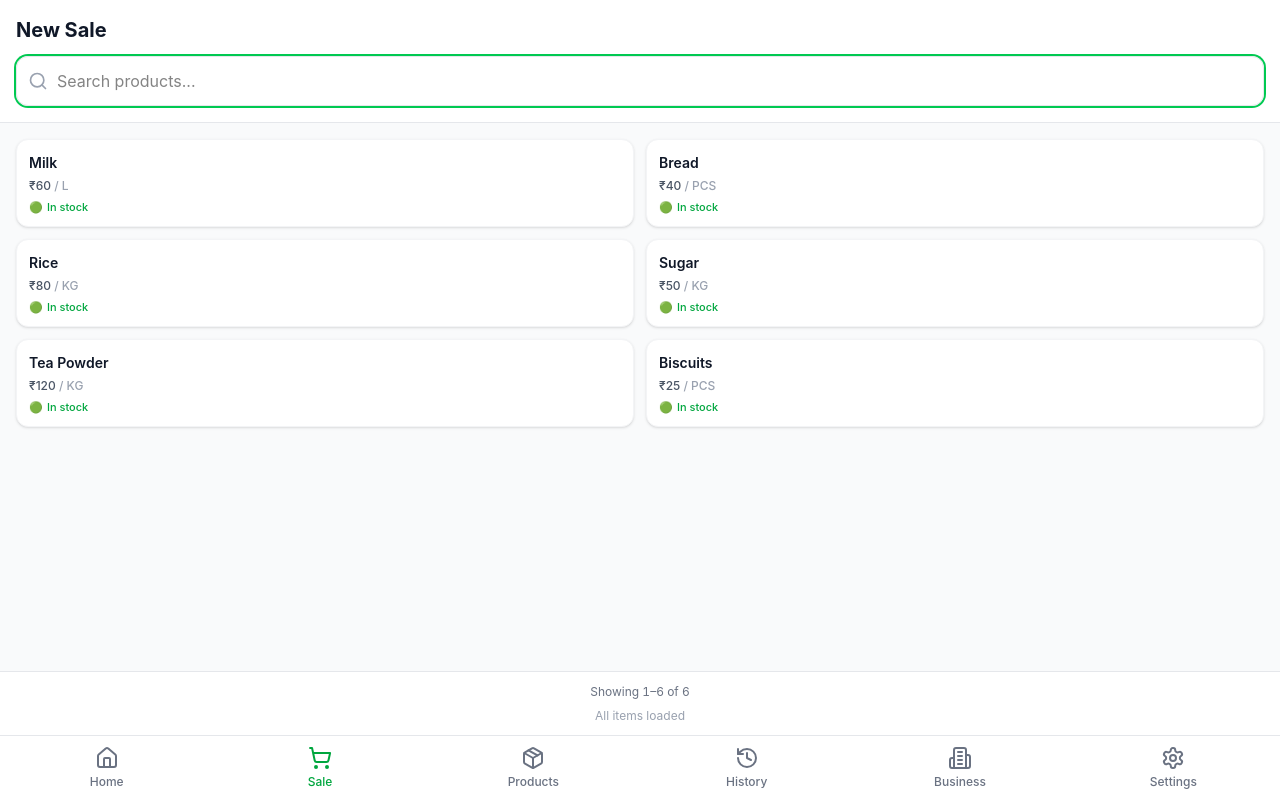
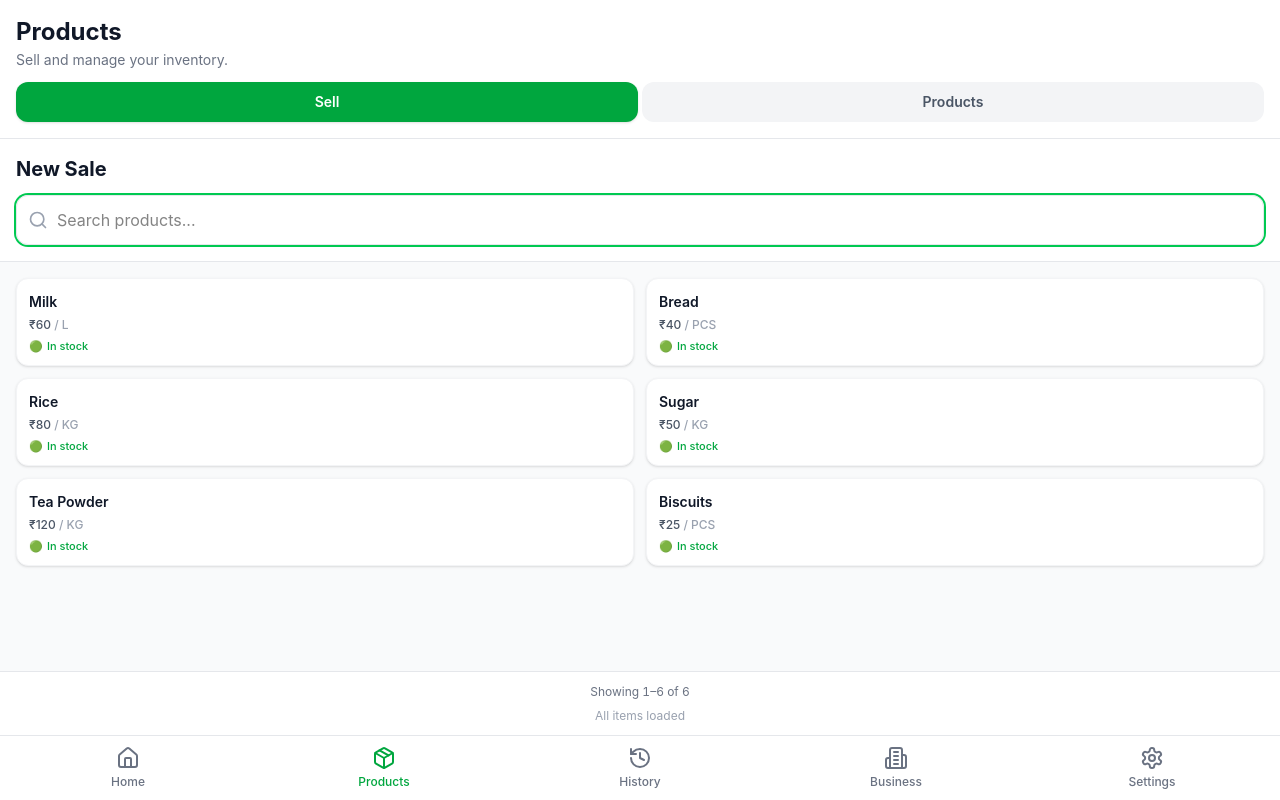
Before and after one commit to jahircodes/pos-ui, a React (Vite) app: page / in a window 1280 px wide. Both pictures are taken after a click on the button "+ New Sale". Built offline with nearby package versions, Linux system fonts and the light colour scheme.

Commit message:
Refactor App and BottomNav components to replace 'sale' and 'products' tabs with a unified 'shop' tab; integrate SaleProductsHubScreen for managing sales and products. Update localization files for new sales hub terminology.

```diff
--- a/src/app/App.tsx
+++ b/src/app/App.tsx
@@ -2,19 +2,32 @@ import { useState } from 'react';
 import { Toaster } from 'sonner';
 import { BottomNav } from './components/BottomNav';
 import { Dashboard } from './components/Dashboard';
-import { SaleScreen } from './components/SaleScreen';
-import { ProductsScreen } from './components/ProductsScreen';
 import { HistoryScreen } from './components/HistoryScreen';
 import { SettingsScreen } from './components/SettingsScreen';
 import { ShopStaffHubScreen } from './components/ShopStaffHubScreen';
+import { SaleProductsHubScreen, type SaleProductsHubTab } from './components/SaleProductsHubScreen';
 
 export default function App() {
   const [activeTab, setActiveTab] = useState<
-    'home' | 'sale' | 'products' | 'history' | 'business' | 'settings'
+    'home' | 'shop' | 'history' | 'business' | 'settings'
   >('home');
+  const [shopHubTab, setShopHubTab] = useState<SaleProductsHubTab>('sell');
+
+  const handleMainTabChange = (tab: 'home' | 'shop' | 'history' | 'business' | 'settings') => {
+    if (tab === 'shop' && activeTab !== 'shop') {
+      setShopHubTab('sell');
+    }
+    setActiveTab(tab);
+  };
 
   const handleNewSale = () => {
-    setActiveTab('sale');
+    setShopHubTab('sell');
+    setActiveTab('shop');
+  };
+
+  const handleViewProducts = () => {
+    setShopHubTab('products');
+    setActiveTab('shop');
   };
 
   const handleSaleComplete = () => {
@@ -29,18 +42,23 @@ export default function App() {
         {activeTab === 'home' && (
           <Dashboard
             onNewSale={handleNewSale}
-            onViewProducts={() => setActiveTab('products')}
+            onViewProducts={handleViewProducts}
             onViewHistory={() => setActiveTab('history')}
           />
         )}
-        {activeTab === 'sale' && <SaleScreen onComplete={handleSaleComplete} />}
-        {activeTab === 'products' && <ProductsScreen />}
+        {activeTab === 'shop' && (
+          <SaleProductsHubScreen
+            hubTab={shopHubTab}
+            onHubTabChange={setShopHubTab}
+            onSaleComplete={handleSaleComplete}
+          />
+        )}
         {activeTab === 'history' && <HistoryScreen />}
         {activeTab === 'business' && <ShopStaffHubScreen />}
         {activeTab === 'settings' && <SettingsScreen />}
       </div>
 
-      <BottomNav activeTab={activeTab} onTabChange={setActiveTab} />
+      <BottomNav activeTab={activeTab} onTabChange={handleMainTabChange} />
     </div>
   );
 }
--- a/src/app/components/BottomNav.tsx
+++ b/src/app/components/BottomNav.tsx
@@ -1,9 +1,9 @@
-import { Building2, Home, ShoppingCart, Package, History, Settings } from 'lucide-react';
+import { Building2, Home, Package, History, Settings } from 'lucide-react';
 import { useTranslation } from 'react-i18next';
 
 interface BottomNavProps {
-  activeTab: 'home' | 'sale' | 'products' | 'history' | 'business' | 'settings';
-  onTabChange: (tab: 'home' | 'sale' | 'products' | 'history' | 'business' | 'settings') => void;
+  activeTab: 'home' | 'shop' | 'history' | 'business' | 'settings';
+  onTabChange: (tab: 'home' | 'shop' | 'history' | 'business' | 'settings') => void;
 }
 
 export function BottomNav({ activeTab, onTabChange }: BottomNavProps) {
@@ -11,8 +11,7 @@ export function BottomNav({ activeTab, onTabChange }: BottomNavProps) {
 
   const tabs = [
     { id: 'home' as const, icon: Home, labelKey: 'nav.home' },
-    { id: 'sale' as const, icon: ShoppingCart, labelKey: 'nav.sale' },
-    { id: 'products' as const, icon: Package, labelKey: 'nav.products' },
+    { id: 'shop' as const, icon: Package, labelKey: 'nav.products' },
     { id: 'history' as const, icon: History, labelKey: 'nav.history' },
     { id: 'business' as const, icon: Building2, labelKey: 'nav.business' },
     { id: 'settings' as const, icon: Settings, labelKey: 'nav.settings' },
@@ -20,7 +19,7 @@ export function BottomNav({ activeTab, onTabChange }: BottomNavProps) {
 
   return (
     <div className="fixed bottom-0 left-0 right-0 bg-white border-t border-gray-200 safe-area-inset-bottom">
-      <div className="grid h-16 grid-cols-6">
+      <div className="grid h-16 grid-cols-5">
         {tabs.map((tab) => {
           const Icon = tab.icon;
           const isActive = activeTab === tab.id;
--- /dev/null
+++ b/src/app/components/SaleProductsHubScreen.tsx
@@ -0,0 +1,67 @@
+/**
+ * Sell + inventory hub: tabbed Sell (default) and Products, single bottom-nav destination.
+ */
+import { useTranslation } from 'react-i18next';
+import { SaleScreen } from './SaleScreen';
+import { ProductsScreen } from './ProductsScreen';
+
+export type SaleProductsHubTab = 'sell' | 'products';
+
+interface SaleProductsHubScreenProps {
+  hubTab: SaleProductsHubTab;
+  onHubTabChange: (tab: SaleProductsHubTab) => void;
+  onSaleComplete: () => void;
+}
+
+export function SaleProductsHubScreen({
+  hubTab,
+  onHubTabChange,
+  onSaleComplete,
+}: SaleProductsHubScreenProps) {
+  const { t } = useTranslation();
+
+  return (
+    <div className="flex min-h-0 flex-1 flex-col bg-gray-50">
+      <header className="sticky top-0 z-20 shrink-0 border-b border-gray-200 bg-white">
+        <div className="p-4 pb-3">
+          <h1 className="text-2xl font-bold text-gray-900">{t('sales_hub.title')}</h1>
+          <p className="mt-0.5 text-sm text-gray-500">{t('sales_hub.subtitle')}</p>
+        </div>
+        <div className="flex gap-1 px-4 pb-4">
+          <button
+            type="button"
+            onClick={() => onHubTabChange('sell')}
+            className={`flex-1 rounded-xl py-2.5 text-sm font-semibold ${
+              hubTab === 'sell'
+                ? 'bg-green-600 text-white shadow-sm'
+                : 'bg-gray-100 text-gray-600 active:bg-gray-200'
+            }`}
+          >
+            {t('sales_hub.tab_sell')}
+          </button>
+          <button
+            type="button"
+            onClick={() => onHubTabChange('products')}
+            className={`flex-1 rounded-xl py-2.5 text-sm font-semibold ${
+              hubTab === 'products'
+                ? 'bg-green-600 text-white shadow-sm'
+                : 'bg-gray-100 text-gray-600 active:bg-gray-200'
+            }`}
+          >
+            {t('sales_hub.tab_products')}
+          </button>
+        </div>
+      </header>
+
+      {hubTab === 'sell' ? (
+        <div className="flex min-h-0 flex-1 flex-col">
+          <SaleScreen onComplete={onSaleComplete} />
+        </div>
+      ) : (
+        <div className="flex min-h-0 flex-1 flex-col">
+          <ProductsScreen />
+        </div>
+      )}
+    </div>
+  );
+}
--- a/src/locales/en.json
+++ b/src/locales/en.json
@@ -24,11 +24,16 @@
   },
   "nav": {
     "home": "Home",
-    "sale": "Sale",
     "products": "Products",
     "history": "History",
     "business": "Business",
     "settings": "Settings"
+  },
+  "sales_hub": {
+    "title": "Products",
+    "subtitle": "Sell and manage your inventory.",
+    "tab_sell": "Sell",
+    "tab_products": "Products"
   },
   "dashboard": {
     "title": "My Shop",
--- a/src/locales/ta.json
+++ b/src/locales/ta.json
@@ -24,11 +24,16 @@
   },
   "nav": {
     "home": "முகப்பு",
-    "sale": "விற்பனை",
     "products": "பொருள்கள்",
     "history": "வரலாறு",
     "business": "வணிகம்",
     "settings": "அமைப்புகள்"
+  },
+  "sales_hub": {
+    "title": "பொருள்கள்",
+    "subtitle": "விற்பனை மற்றும் இருப்பு.",
+    "tab_sell": "விற்பனை",
+    "tab_products": "பொருள்கள்"
   },
   "dashboard": {
     "title": "என் கடை",
```
